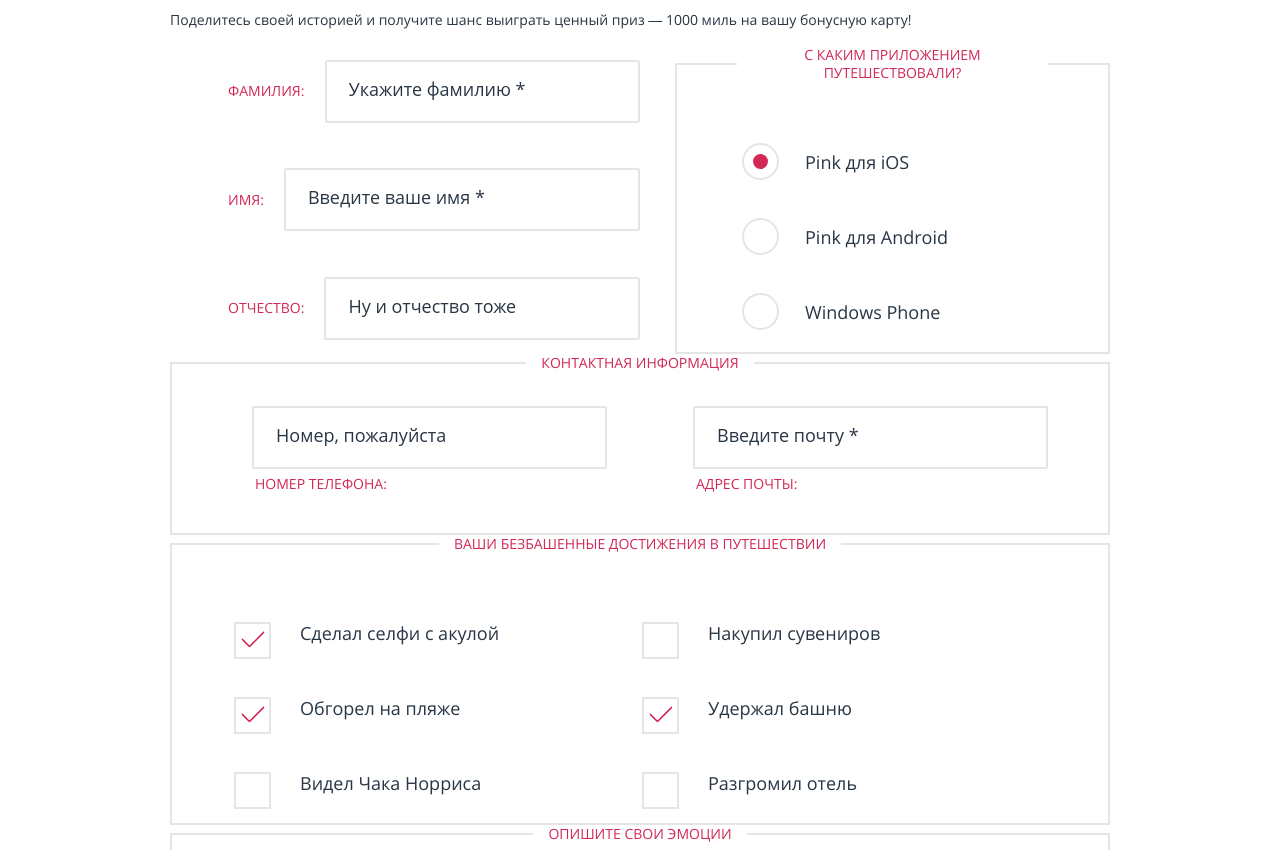
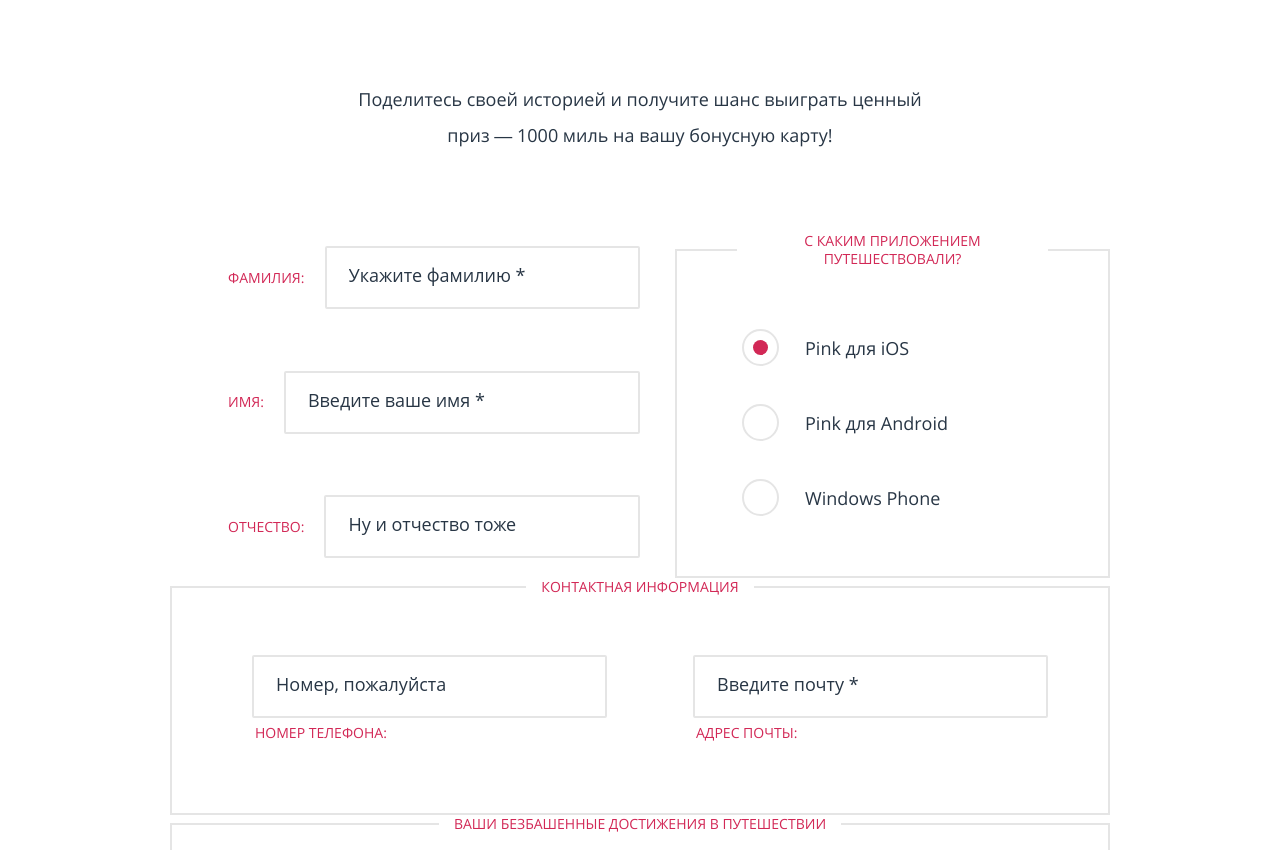
Before and after one commit to allenwalker12349/681261-pink-17, a website: page source/form.html in a window 1280 px wide. Shown: the part 481-1331 px from the top of the page. Drawn offline with Linux system fonts and the light colour scheme.

Commit message:
form pixelperfect

```diff
--- a/source/form.html
+++ b/source/form.html
@@ -106,9 +106,9 @@
         </div>
       </section>
     <div class="wrapper--global-competision">
-      <section class="form">
+      <section class="photo">
         <div class="wrapper">
-          <p class="form__title">
+          <p class="photo__title photo__title--competision">
             Поделитесь своей историей и получите шанс выиграть ценный приз — 1000
             миль на вашу бонусную карту!
           </p>
@@ -179,7 +179,7 @@
             <legend class="competision-form__legend">
               С каким приложением путешествовали?
             </legend>
-            <ul class="competision-form__list">
+            <ul class="competision-form__list competision-form__list--app">
               <li class="competision-form__list-item">
                 <input class="visually-hidden competision-form__radio-input" type="radio" name="app" id="iOS" value="iOS" checked>
                 <label class="competision-form__title competision-form__label--radio" for="iOS">Pink для iOS</label>
--- a/source/less/blocks/competision-form.less
+++ b/source/less/blocks/competision-form.less
@@ -2,6 +2,7 @@
   display: flex;
   flex-wrap: wrap;
   flex-direction: column;
+  margin-bottom: 20px;
 }
 
 .competision-form__label {
@@ -48,8 +49,10 @@
   display: block;
   box-sizing: border-box;
   padding: 0;
-  padding-right: 20px;
-  padding-left: 20px;
+  padding-top: 40px;
+  padding-bottom: 40px;
+  padding-right: 50px;
+  padding-left: 50px;
   width: 100%;
   background-color: #f2f2f2;
   font-weight: 400;
@@ -64,15 +67,27 @@
   background-color: transparent;
 }
 
+.competision-form__fieldset--emotions .competision-form__fieldset--personal {
+  padding-left: 40px;
+  padding-right: 40px;
+  padding-bottom: 15px;
+}
+
 .competision-form__personal--name {
   width: 280px;
   margin: 0 auto;
+  margin-bottom: 45px;
 }
 
 .competision-form__list {
   .list-normalize;
   width: 280px;
   margin: 0 auto;
+  padding-bottom: 55px;
+}
+
+.competision-form__list--app {
+  padding-bottom: 38px;
 }
 
 .competision-form__list-item {
@@ -199,6 +214,9 @@
 .competition-form__info {
   text-align: center;
   text-transform: uppercase;
+  margin: 0;
+  margin-top: 40px;
+  margin-bottom: 15px;
 }
 
 .competition-form__info--hidden {
@@ -216,11 +234,14 @@
 .competision-form__flex-container {
   width: 280px;
   margin: 0 auto;
+  padding-top: 25px;
+  padding-bottom: 25px;
 }
 
 .competision-form__fieldset--emotions {
   width: 280px;
   margin: 0 auto;
+  margin-bottom: 60px;
 }
 
 @media (min-width: @tablet-width) {
--- a/source/less/blocks/page-footer.less
+++ b/source/less/blocks/page-footer.less
@@ -14,6 +14,10 @@
 }
 
 .page-footer__social {
+  display: flex;
+  justify-content: space-between;
+  width: 177px;
+  margin: 0 auto;
   margin-top: 35px;
 }
 
--- a/source/less/blocks/photo.less
+++ b/source/less/blocks/photo.less
@@ -6,6 +6,11 @@
   font-size: 14px;
   line-height: 2em;
   font-weight: 400;
+}
+
+.photo__title--competision {
+  margin-top: 48px;
+  margin-bottom: 41px;
 }
 
 .photo__item {
```
Also changed, not shown: source/css/style/style.min.css, 1 other file.
